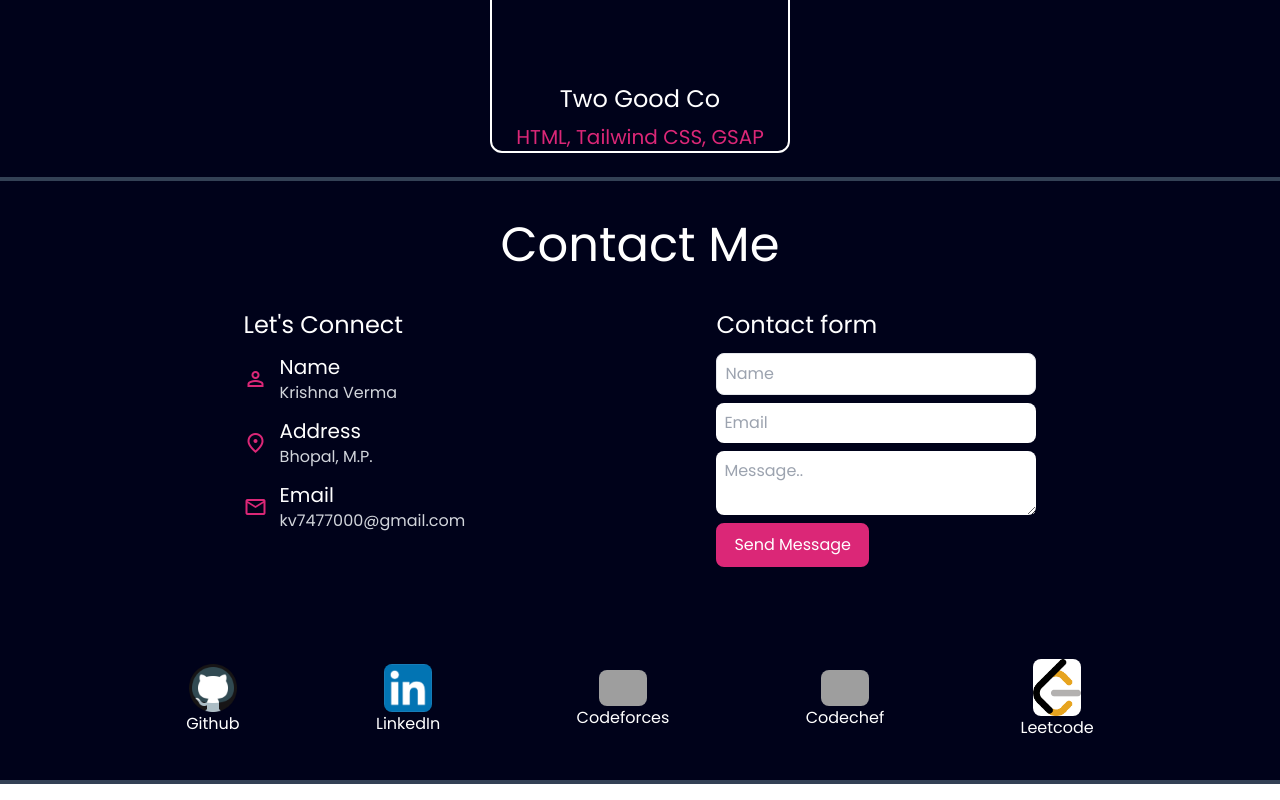
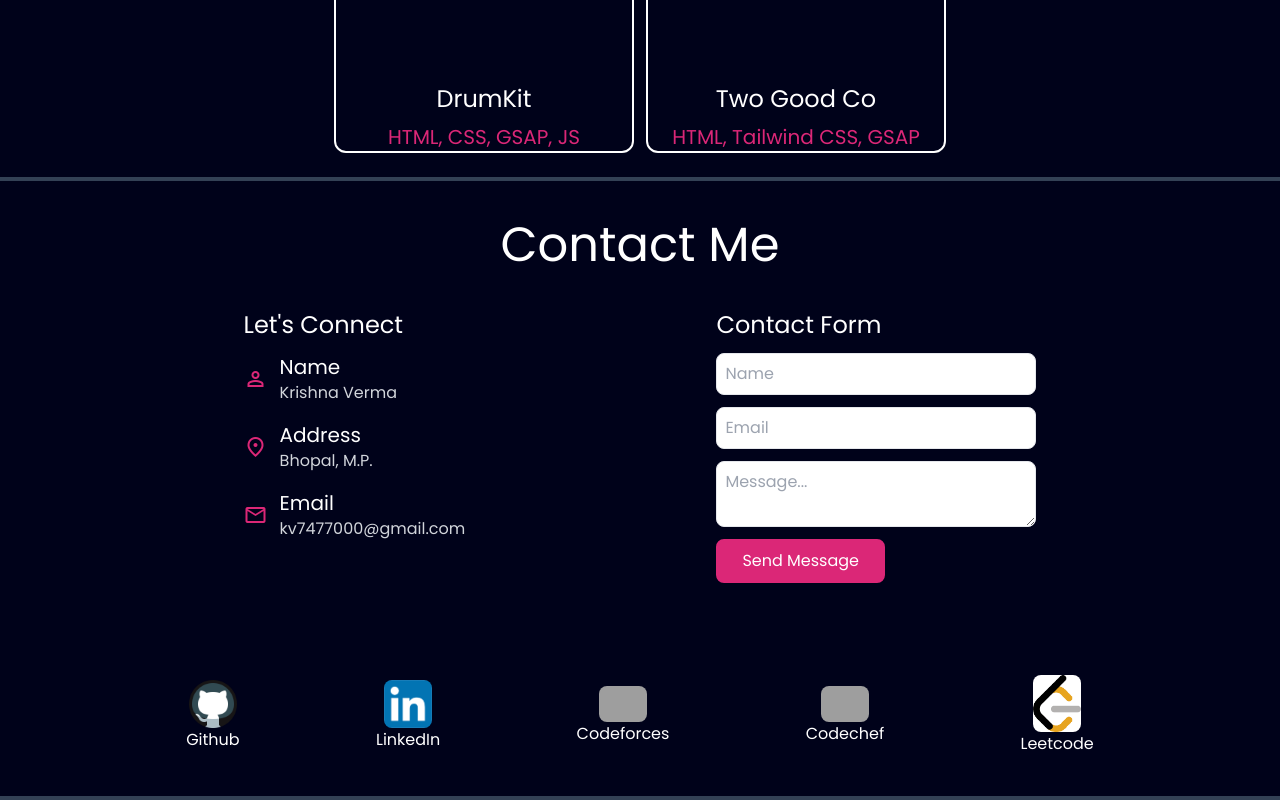
Before and after one commit to KrishnaxVerma/New-Portfolio, a React (Vite) app: page / in a window 1280 px wide. Shown: the part 2995-3795 px from the top of the page. Built offline with nearby package versions, Linux system fonts and the light colour scheme; grey boxes are pictures that could not be loaded; a web font is replaced by a local one.

Commit message:
Replace Webform with Formspree

```diff
--- a/src/components/Contact.jsx
+++ b/src/components/Contact.jsx
@@ -1,88 +1,119 @@
-import React from 'react'
-import { motion } from 'motion/react'
-import { useState } from 'react';
+import React, { useState } from 'react';
+import { motion } from 'framer-motion';
 
 function Contact() {
-  const [result, setResult] = React.useState("");
+  const [result, setResult] = useState("");
 
   const onSubmit = async (event) => {
     event.preventDefault();
-    setResult("Sending....");
-    const formData = new FormData(event.target);
-    const ACCESS_KEY= import.meta.env.REACT_APP_ACCESS_KEY;
-    formData.append("access_key", ACCESS_KEY);
+    setResult("Sending...");
 
-    const response = await fetch("https://api.web3forms.com/submit", {
+    const form = event.target;
+    const formData = new FormData(form);
+
+    try {
+      const response = await fetch(import.meta.env.REACT_APP_FORMSPREE, {
         method: "POST",
-      body: formData
+        body: formData,
+        headers: {
+          Accept: "application/json",
+        },
       });
 
       const data = await response.json();
 
-    if (data.success) {
-      setResult("Form Submitted Successfully");
-      event.target.reset();
+      if (data.ok) {
+        setResult("✅ Form submitted successfully!");
+        form.reset();
       } else {
-      console.log("Error", data);
-      setResult(data.message);
+        setResult("❌ Submission failed. Please try again.");
+      }
+    } catch (error) {
+      console.error(error);
+      setResult("❌ Something went wrong.");
     }
   };
 
   return (
-    <div id='CONTACT' className='h-auto bg-[#00021a]'>
-      <div className='lg:w-[80%] w-full m-auto pb-10'>
-        <motion.h1 initial={{scale:0, opacity: 0 }}
-            whileInView={{ scale:1, opacity: 1,transition: { duration: 1 } }} viewport={{ once: true }}
-            className='text-center text-5xl pt-10 pb-10 text-white'>Contact Me</ motion.h1>
+    <div id="CONTACT" className="bg-[#00021a] py-10">
+      <div className="lg:w-[80%] w-full m-auto">
+        <motion.h1
+          initial={{ scale: 0, opacity: 0 }}
+          whileInView={{ scale: 1, opacity: 1, transition: { duration: 1 } }}
+          viewport={{ once: true }}
+          className="text-center text-5xl text-white mb-10"
+        >
+          Contact Me
+        </motion.h1>
 
-         <motion.div initial={{opacity:0, y:100}}
-         whileInView={{opacity:1, y:0, transition: {duration: 1}}} viewport={{once:true}}
-         className='flex justify-around flex-wrap-reverse gap-5'>
+        <motion.div
+          initial={{ opacity: 0, y: 100 }}
+          whileInView={{ opacity: 1, y: 0, transition: { duration: 1 } }}
+          viewport={{ once: true }}
+          className="flex justify-around flex-wrap-reverse gap-5"
+        >
+          {/* Left Section */}
           <div>
-              <div>
-                <h2 className='text-white text-2xl'>Let's Connect</h2>
-                <div className='flex items-center gap-3 pt-3'>
-                <span className="material-symbols-outlined text-pink-600">person</span>
-                <div className='flex flex-col'>
-                  <span className='text-white text-xl'>Name</span>
-                  <span className='text-gray-300'>Krishna Verma</span>
-                </div>
-                </div>
-                <div className='flex items-center gap-3 pt-3'>
-                <span className="material-symbols-outlined text-pink-600">location_on</span>
-                <div className='flex flex-col'>
-                  <span className='text-white text-xl'>Address</span>
-                  <span className='text-gray-300'>Bhopal, M.P.</span>
-                </div>
-                </div>
-                <div className='flex items-center gap-3 pt-3'>
-                <span className="material-symbols-outlined text-pink-600">mail</span>
-                <div className='flex flex-col'>
-                  <span className='text-white text-xl'>Email</span>
-                  <span className='text-gray-300'>kv7477000@gmail.com</span>
-                </div>
-                </div>
+            <h2 className="text-white text-2xl">Let's Connect</h2>
+            <div className="pt-3 space-y-4">
+              <ContactInfo icon="person" label="Name" value="Krishna Verma" />
+              <ContactInfo icon="location_on" label="Address" value="Bhopal, M.P." />
+              <ContactInfo icon="mail" label="Email" value="kv7477000@gmail.com" />
             </div>
           </div>
 
-            <div className='flex flex-col justify-center items-left gap-3'>
-            <h2 className='text-white text-2xl'>Contact form</h2>
-            <form onSubmit={onSubmit} className='flex flex-col gap-2'>
-
-              <input className='border p-2 rounded-lg md:w-80 w-60 focus:outline-none' name='name' type="text" placeholder='Name' required />
-              <input className='p-2 rounded-lg md:w-80 w-60 focus:outline-none' name='email' type="email" placeholder='Email' required />
-              <textarea className='p-2 rounded-lg md:w-80 w-60 focus:outline-none' name='message' placeholder="Message.." required />
-
+          {/* Right Section */}
+          <div className="flex flex-col gap-3">
+            <h2 className="text-white text-2xl">Contact Form</h2>
+            <form onSubmit={onSubmit} className="flex flex-col gap-3">
+              <input
+                className="border p-2 rounded-lg md:w-80 w-60 focus:outline-none"
+                name="name"
+                type="text"
+                placeholder="Name"
+                required
+              />
+              <input
+                className="border p-2 rounded-lg md:w-80 w-60 focus:outline-none"
+                name="email"
+                type="email"
+                placeholder="Email"
+                required
+              />
+              <textarea
+                className="border p-2 rounded-lg md:w-80 w-60 focus:outline-none"
+                name="message"
+                placeholder="Message..."
+                required
+              />
               <motion.button
-              whileHover={{color:"#DB2777", backgroundColor:"transparent", transition:{duration:0}}}
-              type="submit" className='w-fit p-4 bg-pink-600 text-white py-2 px border-2 border-pink-600 rounded-lg'>Send Message</motion.button>
+                whileHover={{
+                  color: "#DB2777",
+                  backgroundColor: "transparent",
+                  transition: { duration: 0.3 }
+                }}
+                type="submit"
+                className="w-fit px-6 py-2 bg-pink-600 text-white border-2 border-pink-600 rounded-lg"
+              >
+                Send Message
+              </motion.button>
             </form>
-            <span className='text-white'>{result}</span>
+            <span className="text-white">{result}</span>
           </div>
         </motion.div>
       </div>
     </div>
-  )
+  );
 }
 
-export default Contact
+const ContactInfo = ({ icon, label, value }) => (
+  <div className="flex items-center gap-3">
+    <span className="material-symbols-outlined text-pink-600">{icon}</span>
+    <div className="flex flex-col">
+      <span className="text-white text-xl">{label}</span>
+      <span className="text-gray-300">{value}</span>
+    </div>
+  </div>
+);
+
+export default Contact;
--- a/src/components/Project.jsx
+++ b/src/components/Project.jsx
@@ -19,6 +19,7 @@ function Project() {
 
         <div className='flex flex-wrap justify-center gap-3 p-6'>
             <ProjectCard src='../assets/ManitMart-project.png' title='Manit Mart' desc='React JS, Tailwind CSS, Node JS, MongoDB, Express JS' link='https://manit-mart-frontend.onrender.com/' />
+            <ProjectCard src='../assets/ChatApp-project.png' title='Chat App' desc='React JS, Tailwind CSS, Node JS, MongoDB, Express JS, Socket IO, JWT' link='https://chat-app-w0oa.onrender.com/' />
             <ProjectCard src='../assets/TaskManager-project.png' title='Task Manager' desc='React JS, Tailwind CSS' link='https://task-manager-gamma-seven.vercel.app/' />
             <ProjectCard src='../assets/netflix-project.png' title='Netflix Clone' desc='HTML, CSS' link='https://netflix-henna-nine.vercel.app/' />
             <ProjectCard src='../assets/x-project.png' title='X Clone' desc='HTML, Tailwind CSS' link='https://krishnax.freewebhostmost.com/' />
```
Also changed, not shown: public/assets/ChatApp-project.png (added). Lines whose indentation alone changed are shown as unchanged.
